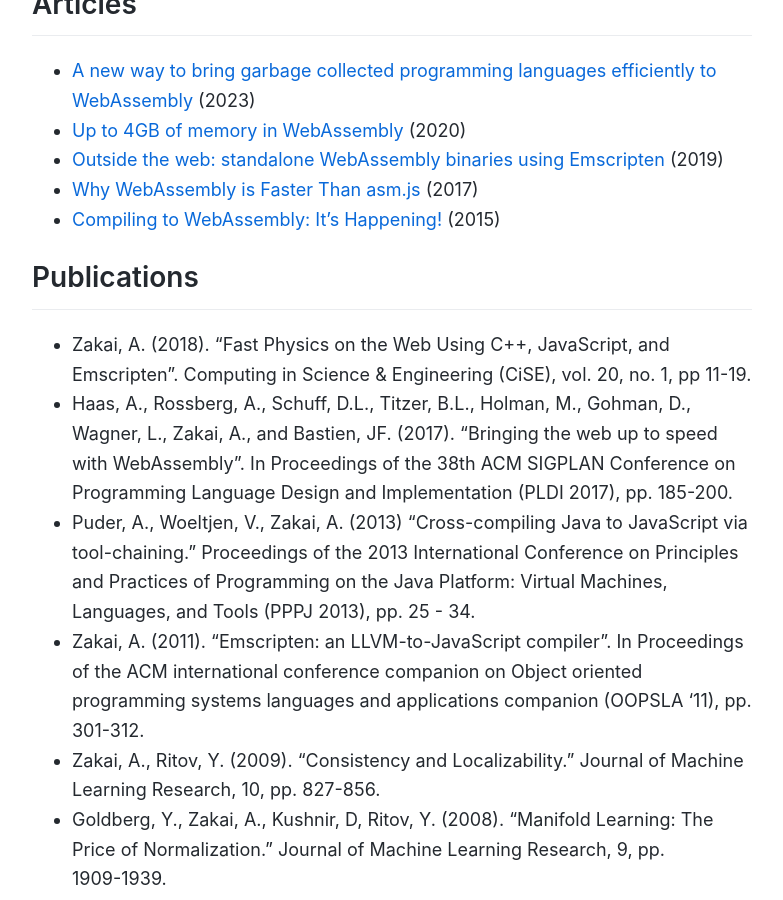
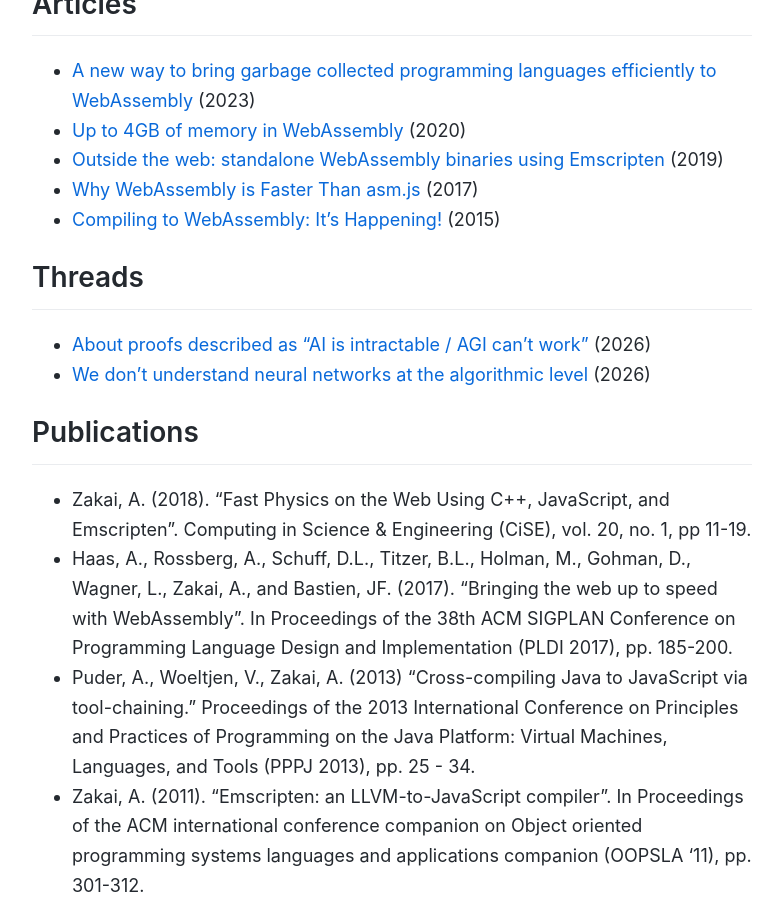
Before and after one commit to kripken/blog, a Jekyll site: the page built from about.md, in a window 1280 px wide and 900 px high, scrolled down 635 px. Shown: the whole window, without its empty margins (248-1031 px from the left). Built offline with Jekyll 4.4.1, drawn with Linux system fonts in a browser that asks for light colours.

Commit message:
add some threads

```diff
--- a/about.md
+++ b/about.md
@@ -42,6 +42,11 @@ The opinions stated here are my own, not anyone else's.
 * [Why WebAssembly is Faster Than asm.js](https://hacks.mozilla.org/2017/03/why-webassembly-is-faster-than-asm-js/) (2017)
 * [Compiling to WebAssembly: It’s Happening!](https://hacks.mozilla.org/2015/12/compiling-to-webassembly-its-happening/) (2015)
 
+## Threads
+
+* [About proofs described as "AI is intractable / AGI can't work"](https://bsky.app/profile/kripken.com/post/3msto6gpsrk2j) (2026)
+* [We don't understand neural networks at the algorithmic level](https://bsky.app/profile/kripken.com/post/3mosqh5zsa22d) (2026)
+
 ## Publications
 
 * Zakai, A. (2018). “Fast Physics on the Web Using C++, JavaScript, and Emscripten”. Computing in Science & Engineering (CiSE), vol. 20, no. 1, pp 11-19.
```
